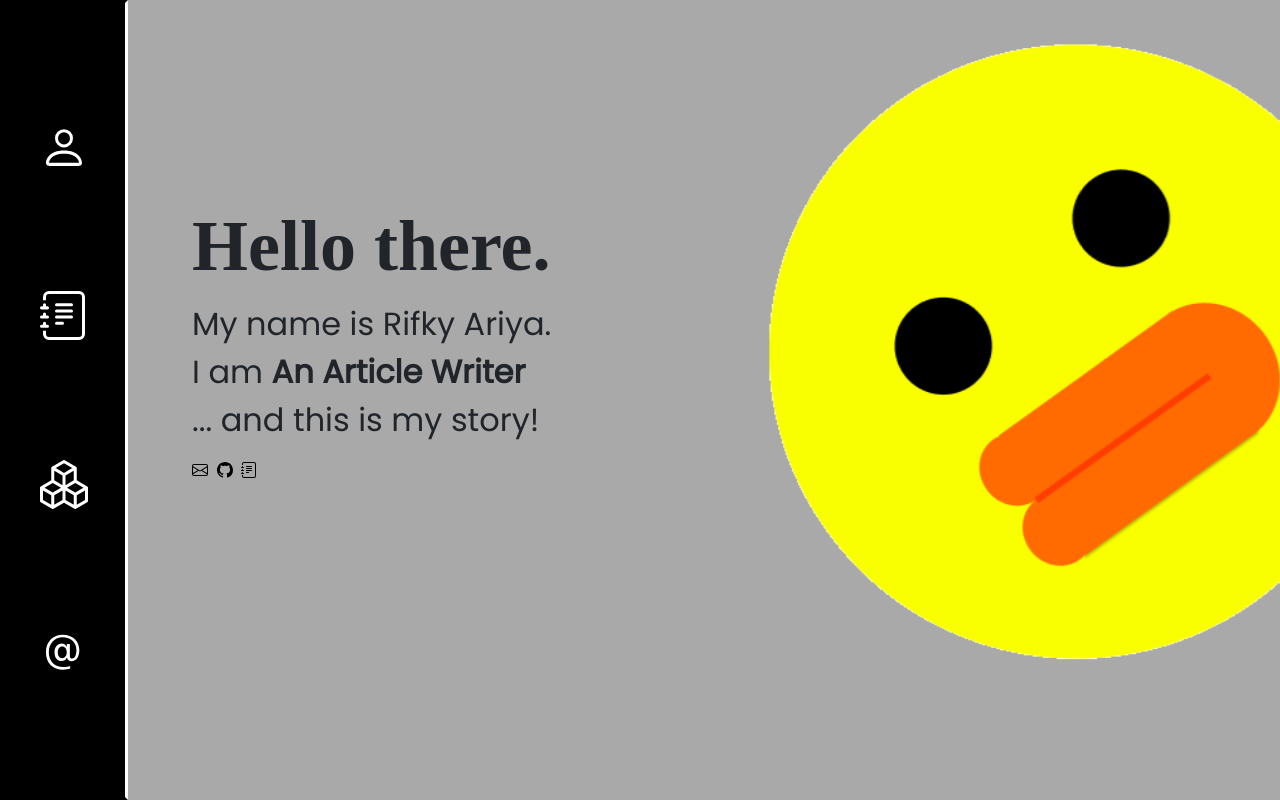
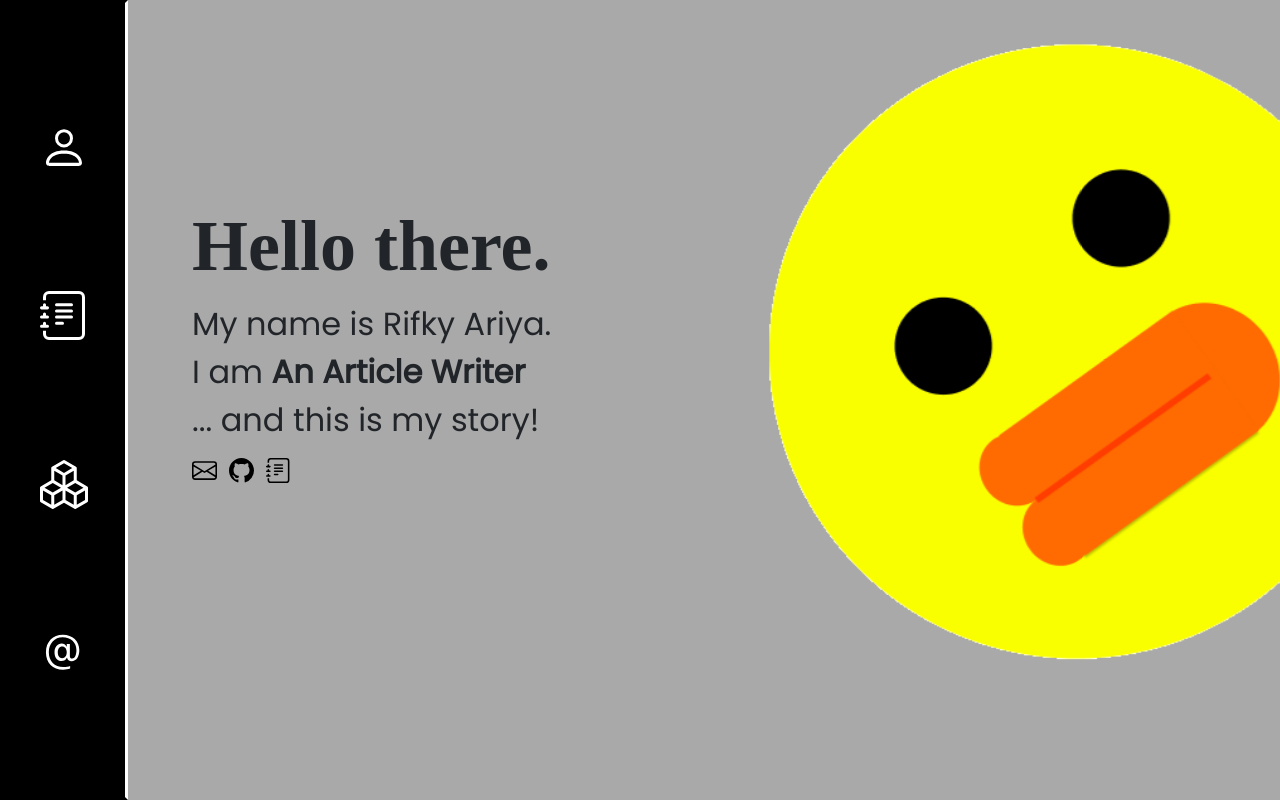
Before and after one commit to rif42/portofolio, a React (Create React App) app: page / in a window 1280 px wide. Built offline with nearby package versions, Linux system fonts and the light colour scheme; a web font is replaced by a local one.

Commit message:
adding react route and fixing bgimage

```diff
--- a/package.json
+++ b/package.json
@@ -10,7 +10,9 @@
     "react-bootstrap": "^2.0.3",
     "react-copy-to-clipboard": "^5.0.4",
     "react-dom": "^17.0.2",
-    "react-scripts": "4.0.3",
+    "react-router": "^6.2.1",
+    "react-router-dom": "^6.2.1",
+    "react-scripts": "^5.0.0",
     "react-spring": "^9.3.2",
     "react-toastify": "^8.1.0",
     "react-typical": "^0.1.3",
--- a/src/App.css
+++ b/src/App.css
@@ -1,5 +1,17 @@
+#root{
+  position:absolute;
+  width:100%;
+  height:100%;
+  /* background-image: url("./assets/lol.png");
+  background-repeat: no-repeat;
+  background-attachment: fixed;
+  background-position: 120% 50%;
+  background-size: contain; */
+}
+
 .App {
   text-align: center;
+
 }
 
 .App-logo {
@@ -36,3 +48,43 @@
     transform: rotate(360deg);
   }
 }
+
+.navbar-container{
+  position:absolute;
+  display:flex;
+  background-color: black;
+  min-height:100%;
+  min-width:10%;
+  margin-left:0%;
+  border-right-color:white;
+  border-top-color:black;
+  border-left-color:black;
+  border-bottom-color:black;
+  border-style:solid;
+  border-right-width:3px;
+  flex-direction:column;
+  justify-content: space-evenly;
+  align-items: center;
+}
+
+.profilelogo{
+  min-width:40%;
+  filter:invert();
+}
+
+.explogo{
+  min-width:40%;
+  filter:invert();
+
+}
+
+.projectslogo{
+  min-width:40%;
+  filter:invert();
+
+}
+
+.contactslogo{
+  min-width:40%;
+  filter:invert();
+}
--- a/src/App.js
+++ b/src/App.js
@@ -1,13 +1,31 @@
 import './App.css';
+import {BrowserRouter as Router, Routes, Route} from 'react-router-dom'
 import Profile from './profile/Profile'
-import Navbar from './components/Navbar'
+import Projects from './projects/Projects.js';
+import WorkExperience from './work experience/WorkExperience.js';
+import profilelogo from './icons/person.svg';
+import explogo from './icons/journal-text.svg';
+import projectslogo from './icons/boxes.svg';
+import contactslogo from './icons/at.svg';
 
 function App() {
   return (
+    <Router>
     <div className="App">
-      <Navbar/>
-      <Profile/>
+      <div className='navbar-container'>
+        <img src={profilelogo} className='profilelogo' alt='profile logo'/>
+        <img src={explogo} className='explogo' alt='experience logo'/>
+        <img src={projectslogo} className='projectslogo' alt='projects logo'/>
+        <img src={contactslogo} className='contactslogo' alt='contacts logo'/>
+      </div>
+      {/* <Profile/> */}
     </div>
+    <Routes>
+      <Route path='/' element={<Profile/>}/>
+      <Route path='/Projects' element={<Projects/>}/>
+      <Route path='/WorkExperience' element={<WorkExperience/>}/>
+    </Routes>
+    </Router>
   );
 }
 
--- a/src/components/Navbar.css
+++ b/src/components/Navbar.css
@@ -37,5 +37,4 @@
 .contactslogo{
     min-width:40%;
     filter:invert();
-
 }
--- a/src/components/Navbar.js
+++ b/src/components/Navbar.js
@@ -3,6 +3,8 @@ import profilelogo from '../icons/person.svg';
 import explogo from '../icons/journal-text.svg';
 import projectslogo from '../icons/boxes.svg';
 import contactslogo from '../icons/at.svg';
+
+
 
 import React from 'react'
 
--- a/src/profile/Profile.css
+++ b/src/profile/Profile.css
@@ -1,10 +1,12 @@
+
+
 .profile-container
 {
     display : flex;
     align-items: left;
     text-align: left;
-    width: inherit;
-    height: inherit;
+    width: 80%;
+    height: 50%;
     margin-top: 15%;
     margin-left: 15%;
 }
@@ -18,6 +20,18 @@
 .profile-details-role{
     font-family: "Poppins Regular";
     font-size: 32px;
+}
+
+.icons{
+    width: inherit;
+    height: 50px;
+    display: flex;
+    gap: 12px;
+}
+
+.icons a img{
+    width:25px;
+    height:25px;
 }
 
 #bgimage{
@@ -34,9 +48,9 @@
 
 @keyframes goingin {
     0%{
-        transform: translateX(0);
+        transform: translateX(0) rotate(30deg);
     }
     100%{
-        transform: translateX(-60%);
+        transform: translateX(-60%) rotate(0deg);
     }
 }
--- a/src/profile/Profile.js
+++ b/src/profile/Profile.js
@@ -9,6 +9,7 @@ import bg from '../assets/lol.png'
 export default function Profile() {
     return (
         <div className='profile-container'>
+            <img id='bgimage' src={bg} alt='githublogo'/>
             <div className='profile-parent'>
                 <div className='profile-details'>
                     <div className='cols'>
@@ -50,8 +51,9 @@ export default function Profile() {
                         <div className='profile-details-etc'>
                             ... and this is my story!
                         </div>
+                        <div className='icons'>
                             <a href='https://mail.google.com/mail/?view=cm&fs=1&to=ee.guy.42@gmail.com'>
-                        <img src={emaillogo} alt='emaillogo'size='100px'/>
+                            <img src={emaillogo} alt='emaillogo'/>
                             </a> {" "}
                             <a href='https://github.com/rif42?tab=repositories'>
                                 <img src={githublogo} alt='githublogo'size='100px'/>
@@ -62,8 +64,8 @@ export default function Profile() {
                         </div>
                     </div>
                 </div>
-            <img id='bgimage' src={bg} alt='githublogo'/>
             </div>
 
+        </div>
     )
 }
--- /dev/null
+++ b/src/projects/Projects.js
@@ -0,0 +1,8 @@
+import React from 'react';
+
+
+function Projects() {
+    return <div>THIS IS THE PROJECT PAGE</div>;
+}
+
+export default Projects;
--- /dev/null
+++ b/src/work experience/WorkExperience.js
@@ -0,0 +1,9 @@
+import React from 'react';
+
+
+
+function WorkExperience() {
+    return <div>THIS IS THE WORKEXPERIENCE PAGE</div>;
+}
+
+export default WorkExperience;
```
Also changed, not shown: 1 other file (tests, documents, lock files or other folders). Lines whose indentation alone changed are shown as unchanged.
